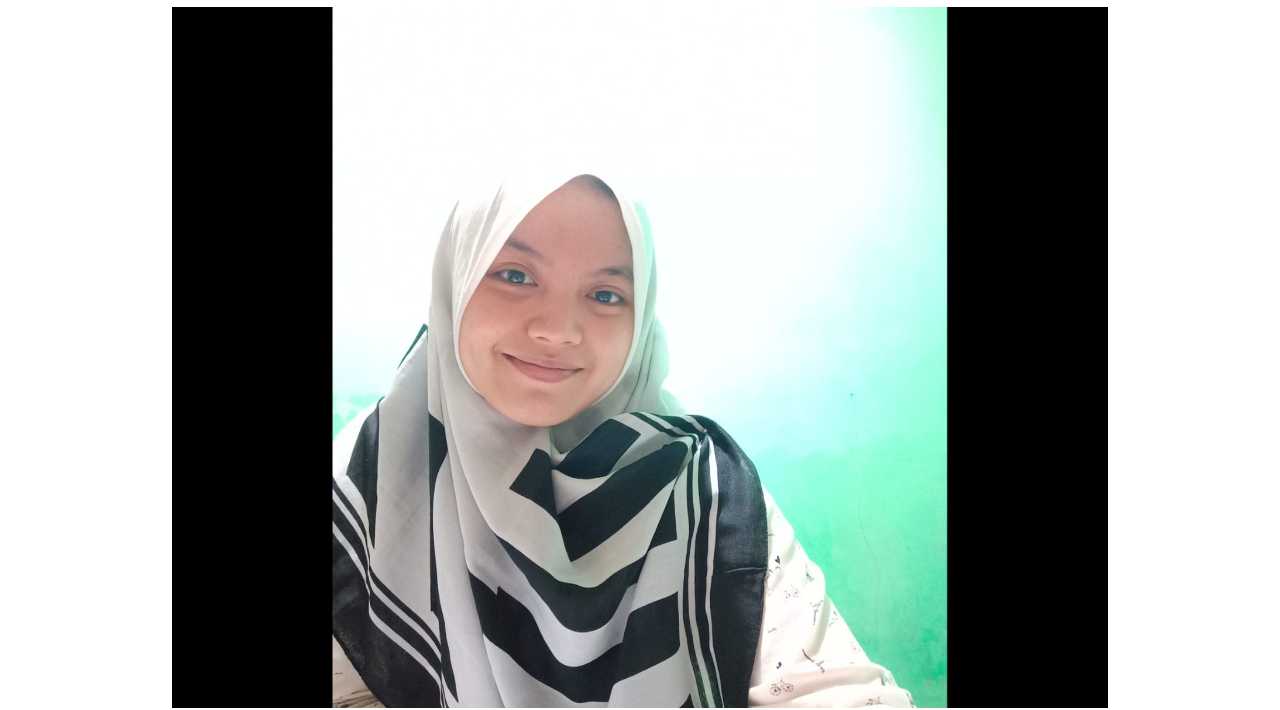
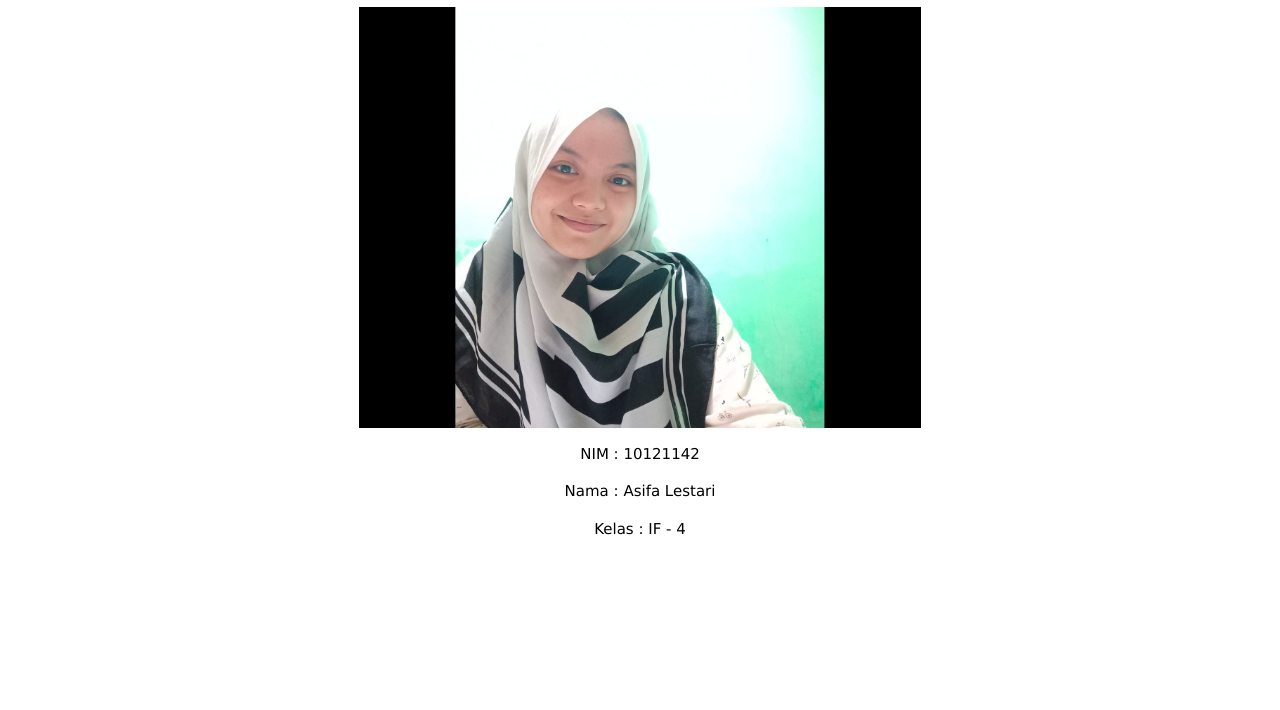
Before and after one commit to asifalestari/tugas-hosting, a plain HTML site: page index.html in a window 1280 px wide. Shown: the part 120-830 px from the top of the page. After the commit the page ends 800 px from the top, so only its background shows below. Drawn offline with Linux system fonts and the light colour scheme.

Commit message:
Update index.html

```diff
--- a/index.html
+++ b/index.html
@@ -19,7 +19,7 @@
 
 	<div id="Profil" class="w3-center w3-container menu">
 		<h2>Profil</h2>
-		<img class="w3-animate-left" src="image/lestari.jpeg" alt="Asifa Lestari" style="width:75%">
+		<img class="w3-animate-left" src="image/lestari.jpeg" alt="Asifa Lestari" style="width:45%">
 		<p>NIM 		: 10121142</p>
 		<p>Nama		: Asifa Lestari</p>
 		<p>Kelas 	: IF - 4</p>
```
